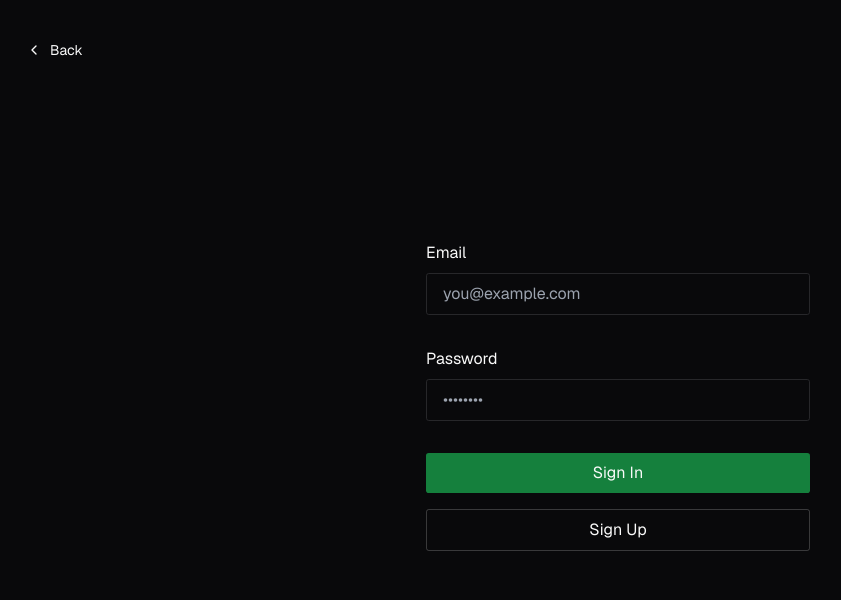
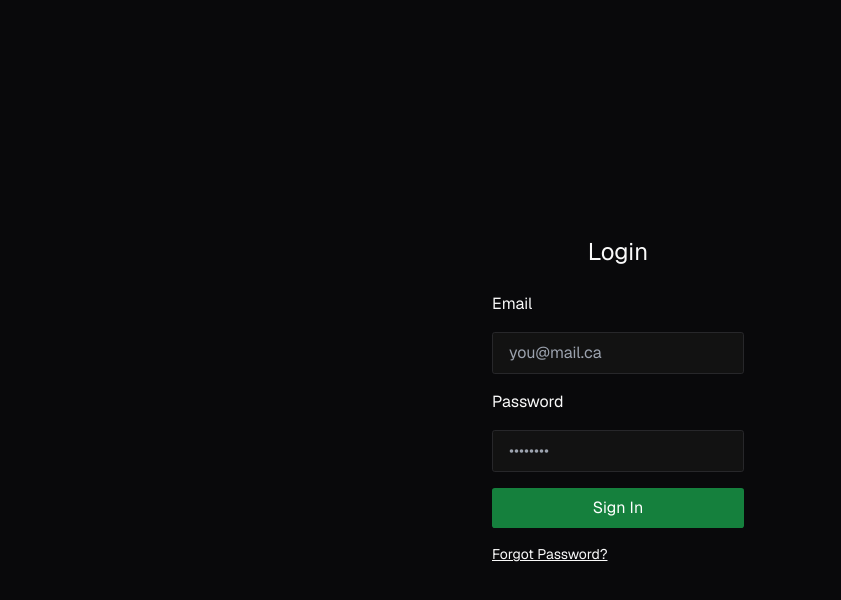
Before and after one commit to Builder-s-League/BuildersLeague-Edition1, a Next.js app: page /login in a window 1280 px wide. Shown: the top 600 px of the page, without its empty margins (22-863 px from the left). Built offline with nearby package versions, Linux system fonts and the light colour scheme.

Commit message:
credentials updated

```diff
--- a/src/app/login/page.tsx
+++ b/src/app/login/page.tsx
@@ -1,118 +1,12 @@
-import Link from 'next/link'
-import { headers, cookies } from 'next/headers'
-import { redirect } from 'next/navigation'
-import { createServerClient } from '@/utils/supabase'
+import LoginForm from '../../components/LoginForm'
 
-export default function Login({
-  searchParams,
-}: {
-  searchParams: { message: string }
-}) {
-  const signIn = async (formData: FormData) => {
-    'use server'
-
-    const email = formData.get('email') as string
-    const password = formData.get('password') as string
-    const cookieStore = cookies()
-    const supabase = createServerClient(cookieStore)
-
-    const { error } = await supabase.auth.signInWithPassword({
-      email,
-      password,
-    })
-
-    if (error) {
-      return redirect('/login?message=Could not authenticate user')
-    }
-
-    return redirect('/')
-  }
-
-  const signUp = async (formData: FormData) => {
-    'use server'
-
-    const origin = headers().get('origin')
-    const email = formData.get('email') as string
-    const password = formData.get('password') as string
-    const cookieStore = cookies()
-    const supabase = createServerClient(cookieStore)
-
-    const { error } = await supabase.auth.signUp({
-      email,
-      password,
-      options: {
-        emailRedirectTo: `${origin}/auth/callback`,
-      },
-    })
-
-    if (error) {
-      return redirect('/login?message=Could not authenticate user')
-    }
-
-    return redirect('/login?message=Check email to continue sign in process')
-  }
-
+export default function Login() {
   return (
-    <div className="flex w-full flex-1 flex-col justify-center gap-2 px-8 sm:max-w-md">
-      <Link
-        href="/"
-        className="bg-btn-background hover:bg-btn-background-hover group absolute left-8 top-8 flex items-center rounded-md px-4 py-2 text-sm text-foreground no-underline"
-      >
-        <svg
-          xmlns="http://www.w3.org/2000/svg"
-          width="24"
-          height="24"
-          viewBox="0 0 24 24"
-          fill="none"
-          stroke="currentColor"
-          strokeWidth="2"
-          strokeLinecap="round"
-          strokeLinejoin="round"
-          className="mr-2 h-4 w-4 transition-transform group-hover:-translate-x-1"
-        >
-          <polyline points="15 18 9 12 15 6" />
-        </svg>{' '}
-        Back
-      </Link>
-
-      <form
-        className="flex w-full flex-1 flex-col justify-center gap-2 text-foreground animate-in"
-        action={signIn}
-      >
-        <label className="text-md" htmlFor="email">
-          Email
-        </label>
-        <input
-          className="mb-6 rounded-md border bg-inherit px-4 py-2"
-          name="email"
-          placeholder="you@example.com"
-          required
-        />
-        <label className="text-md" htmlFor="password">
-          Password
-        </label>
-        <input
-          className="mb-6 rounded-md border bg-inherit px-4 py-2"
-          type="password"
-          name="password"
-          placeholder="••••••••"
-          required
-        />
-        <button className="mb-2 rounded-md bg-green-700 px-4 py-2 text-foreground">
-          Sign In
-        </button>
-        <button
-          formAction={signUp}
-          className="mb-2 rounded-md border border-foreground/20 px-4 py-2 text-foreground"
-        >
-          Sign Up
-        </button>
-        {searchParams?.message && (
-          <p className="mt-4 bg-foreground/10 p-4 text-center text-foreground">
-            {searchParams.message}
-          </p>
-        )}
-      </form>
+    <div className="flex h-screen items-center justify-center">
+      <div className="w-full max-w-sm p-8">
+        <h1 className="mb-6 text-center text-2xl">Login</h1>
+        <LoginForm />
+      </div>
     </div>
   )
 }
--- /dev/null
+++ b/src/app/password-reset/page.tsx
@@ -0,0 +1,20 @@
+import Link from 'next/link'
+
+export default function PasswordResetPage() {
+  return (
+    <div className="flex h-screen flex-col items-center justify-center">
+      <div className="max-w-m w-full p-8">
+        <p className="mb-4 text-lg">
+          A new password has been sent to your email.
+        </p>
+        <div className="flex justify-center">
+          <Link href="/login">
+            <button className="animate-pulse rounded-md bg-green-700 px-6 py-2 text-white">
+              Log In
+            </button>
+          </Link>
+        </div>
+      </div>
+    </div>
+  )
+}
--- /dev/null
+++ b/src/components/LoginForm.tsx
@@ -0,0 +1,112 @@
+// components/LoginForm.tsx
+'use client'
+
+import { useState } from 'react'
+import { useRouter } from 'next/navigation'
+
+export default function LoginForm() {
+  const [email, setEmail] = useState('')
+  const [password, setPassword] = useState('')
+  const [errorMessage, setErrorMessage] = useState<string | null>(null)
+  const [isForgotPassword, setIsForgotPassword] = useState(false)
+  const router = useRouter()
+
+  const handleSignIn = (e: React.FormEvent<HTMLFormElement>) => {
+    e.preventDefault()
+    // mock login
+    if (email === 'admin@cbh.ca' && password === 'password') {
+      window.alert('Logged in successfully!')
+    } else {
+      setErrorMessage('Invalid username or password')
+    }
+  }
+
+  const handleForgotPassword = (e: React.FormEvent<HTMLFormElement>) => {
+    e.preventDefault()
+    // mock login
+    if (email === 'admin@cbh.ca') {
+      // redirects to password reset page
+      router.push('/password-reset')
+    } else {
+      setErrorMessage('Email not found.')
+    }
+  }
+
+  return (
+    <div>
+      {!isForgotPassword ? (
+        <form onSubmit={handleSignIn} className="flex flex-col gap-4">
+          <label htmlFor="email">Email</label>
+          <input
+            type="email"
+            id="email"
+            value={email}
+            onChange={(e) => setEmail(e.target.value)}
+            placeholder="you@mail.ca"
+            required
+            className="rounded-md border px-4 py-2"
+          />
+
+          <label htmlFor="password">Password</label>
+          <input
+            type="password"
+            id="password"
+            value={password}
+            onChange={(e) => setPassword(e.target.value)}
+            placeholder="••••••••"
+            required
+            className="rounded-md border px-4 py-2"
+          />
+
+          <button
+            type="submit"
+            className="rounded-md bg-green-700 px-4 py-2 text-white"
+          >
+            Sign In
+          </button>
+
+          {errorMessage && <p className="mt-2 text-red-500">{errorMessage}</p>}
+
+          <a
+            href="#"
+            onClick={() => setIsForgotPassword(true)}
+            className="text-sm underline hover:text-blue-500"
+          >
+            Forgot Password?
+          </a>
+        </form>
+      ) : (
+        // forgot Password Form
+        <form onSubmit={handleForgotPassword} className="flex flex-col gap-4">
+          <label htmlFor="email">Enter your email</label>
+          <input
+            type="email"
+            id="email"
+            value={email}
+            onChange={(e) => setEmail(e.target.value)}
+            placeholder="you@mail.ca"
+            required
+            className="rounded-md border px-4 py-2"
+          />
+
+          <button
+            type="submit"
+            className="rounded-md bg-blue-500 px-4 py-2 text-white"
+          >
+            Send Reset Link
+          </button>
+
+          {errorMessage && <p className="mt-2 text-red-500">{errorMessage}</p>}
+
+          <a
+            href="#"
+            onClick={() => setIsForgotPassword(false)}
+            className="text-sm underline hover:text-blue-500"
+          >
+            Back to Login
+          </a>
+        </form>
+      )}
+    </div>
+  )
+}
```
Also changed, not shown: 2 other files (tests, documents, lock files or other folders).
